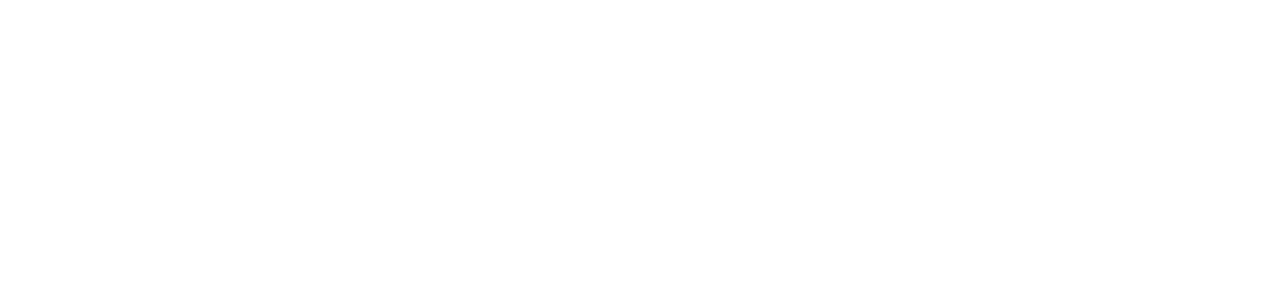
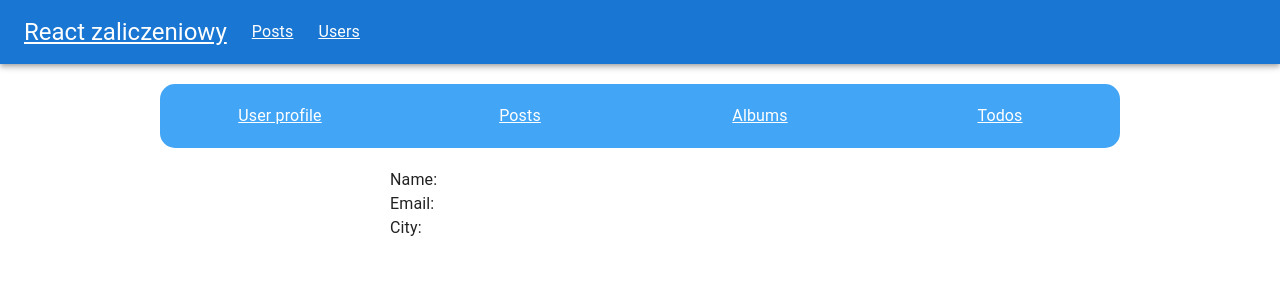
Before and after one commit to SavenkoRodion/frontend-frameworks-project, a React (Create React App) app in the folder frontend-frameworks-project/: page /User/1 in a window 1280 px wide. Before the commit this address had no page. Shown: the top 300 px of the page. Built offline with nearby package versions, Linux system fonts and the light colour scheme; no server answers.

Commit message:
implementation

```diff
--- a/frontend-frameworks-project/src/Components/Albums/Album.tsx
+++ b/frontend-frameworks-project/src/Components/Albums/Album.tsx
@@ -9,7 +9,7 @@
 const Album = ({ title, albumId }: AlbumProps) => {
   const { userName } = useURLParams();
   return (
-    <Link href={`/${userName}/albums/${albumId.toString()}`}>
+    <Link href={`/User/${userName}/Albums/${albumId.toString()}`}>
       <Box
         sx={{
           border: "1px solid black",
@@ -17,7 +17,7 @@
           marginBottom: " 20px",
           padding: "10px",
           height: "auto",
-          width: "500px"
+          width: "500px",
         }}
       >
         <Typography component="h2" variant="h4">
--- a/frontend-frameworks-project/src/Components/Albums/Albums.tsx
+++ b/frontend-frameworks-project/src/Components/Albums/Albums.tsx
@@ -13,6 +13,7 @@
   const [userData, setUserData] = useState<TUser>();
 
   useEffect(() => {
+    console.log(userName);
     jsonApiFetch<TUser>(
       JsonApiEndpointsEnum.USERS,
       `username=${userName}`,
@@ -34,7 +35,8 @@
 
   return (
     <>
-      {albums.length && albums.map((e, i) => <Album key={i} title={e.title} albumId={e.id} />)}
+      {albums.length &&
+        albums.map((e, i) => <Album key={i} title={e.title} albumId={e.id} />)}
     </>
   );
 };
--- /dev/null
+++ b/frontend-frameworks-project/src/Components/Layout/UserProfileLayout.style.ts
@@ -0,0 +1,28 @@
+const ToolBar = {
+  justifyContent: "space-evenly",
+  backgroundColor: "#42a5f5",
+  color: "#fff",
+  borderRadius: "15px",
+  marginBottom: "20px",
+  width: "960px",
+};
+
+const ToolBarElement = {
+  height: "64px",
+  width: "100%",
+  display: "grid",
+  alignContent: "center",
+  "&:hover": {
+    background: "#1565c0",
+  },
+  "&:first-child": {
+    borderRadius: "15px 0 0 15px",
+  },
+  "&:last-child": {
+    borderRadius: "0 15px 15px 0",
+  },
+};
+
+const styles = { ToolBar, ToolBarElement };
+
+export default styles;
--- /dev/null
+++ b/frontend-frameworks-project/src/Components/Layout/UserProfileLayout.tsx
@@ -0,0 +1,68 @@
+import { Outlet, redirect } from "react-router-dom";
+import { Box, Link, Toolbar } from "@mui/material";
+import style from "./UserProfileLayout.style";
+import useUserName from "../../Hooks/useUserName";
+
+type Props = {};
+
+const UserProfile = (props: Props) => {
+  const userName = useUserName();
+  if (!userName) redirect("/");
+
+  return (
+    <>
+      <Toolbar sx={style.ToolBar} style={{ padding: 0 }}>
+        <Link
+          href={`/User/${userName}`}
+          variant="body1"
+          color="inherit"
+          align="center"
+          sx={style.ToolBarElement}
+        >
+          User profile
+        </Link>
+        <Link
+          href={`/User/${userName}/Posts`}
+          variant="body1"
+          color="inherit"
+          align="center"
+          sx={style.ToolBarElement}
+        >
+          Posts
+        </Link>
+        <Link
+          href={`/User/${userName}/Albums`}
+          variant="body1"
+          color="inherit"
+          align="center"
+          sx={style.ToolBarElement}
+        >
+          Albums
+        </Link>
+        <Link
+          href={`/User/${userName}/Todos`}
+          variant="body1"
+          color="inherit"
+          align="center"
+          sx={style.ToolBarElement}
+        >
+          Todos
+        </Link>
+      </Toolbar>
+      <Box>
+        <Box
+          sx={{
+            display: "flex",
+            flexDirection: "column",
+            margin: "0 auto",
+            width: "500px",
+          }}
+        >
+          <Outlet />
+        </Box>
+      </Box>
+    </>
+  );
+};
+
+export default UserProfile;
--- a/frontend-frameworks-project/src/Components/Posts/Post.tsx
+++ b/frontend-frameworks-project/src/Components/Posts/Post.tsx
@@ -5,10 +5,11 @@
 type PostProps = {
   post: TPost;
   userName: string;
-  comments: TComment[] | undefined;
+  comments?: TComment[];
+  isExpanded?: boolean;
 };
 
-const Post = ({ post, userName, comments }: PostProps) => {
+const Post = ({ post, userName, comments, isExpanded = false }: PostProps) => {
   return (
     <Box
       sx={{
@@ -19,13 +20,14 @@
       }}
     >
       <Typography>
-        Posted by <Link href={`/${userName}`}>{userName}</Link>
+        Posted by <Link href={`/User/${userName}`}>{userName}</Link>
       </Typography>
       <Typography component="h2" variant="h4">
         {post.title}
       </Typography>
       <Typography>body: {post.body}</Typography>
-      {/* <div>
+      {isExpanded && (
+        <Box>
           Post comments:
           <br />
           <br />
@@ -41,7 +43,8 @@
                 <br />
               </>
             ))}
-      </div> */}
+        </Box>
+      )}
     </Box>
   );
 };
--- a/frontend-frameworks-project/src/Components/Posts/Posts.tsx
+++ b/frontend-frameworks-project/src/Components/Posts/Posts.tsx
@@ -5,7 +5,7 @@
 import { TUser } from "../../Model/TUser";
 import TComment from "../../Model/TComments";
 import { useEffect, useState } from "react";
-import { Pagination } from "@mui/material";
+import { CircularProgress, Pagination } from "@mui/material";
 
 const Posts = () => {
   const [allPosts, setAllPosts] = useState<TPost[]>([]);
@@ -34,7 +34,6 @@
     event: React.ChangeEvent<unknown>,
     page: number
   ): void => {
-    console.log("heree");
     setPagePosts(
       allPosts.slice(countPages * page - postsPerPage, countPages * page)
     );
@@ -43,15 +42,18 @@
 
   return (
     <>
-      {pagePosts.length &&
+      {pagePosts.length ? (
         pagePosts.map((e) => (
           <Post
             post={e}
             userName={users.find((user) => user.id === e.userId)?.username!}
             comments={comments.filter((comment) => comment.postId === e.id)}
           />
-        ))}
-      {countPages && (
+        ))
+      ) : (
+        <CircularProgress />
+      )}
+      {countPages && pagePosts.length ? (
         <Pagination
           sx={{ ul: { justifyContent: "center" }, marginBottom: "20px" }}
           count={countPages}
@@ -63,6 +65,8 @@
           showLastButton
           showFirstButton
         />
+      ) : (
+        <></>
       )}
     </>
   );
--- /dev/null
+++ b/frontend-frameworks-project/src/Components/Posts/UserProfilePosts.tsx
@@ -0,0 +1,51 @@
+import React, { useEffect, useState } from "react";
+import useUserName from "../../Hooks/useUserName";
+import jsonApiFetch from "../../Hooks/jsonApiFetch";
+import JsonApiEndpointsEnum from "../../Model/JsonApiEndpointsEnum";
+import TPost from "../../Model/TPost";
+import { TUser } from "../../Model/TUser";
+import Post from "./Post";
+import { CircularProgress } from "@mui/material";
+
+const UserProfilePosts = () => {
+  const userName = useUserName();
+  const [userPosts, setUserPosts] = useState<TPost[]>([]);
+  const [data, setData] = useState<TUser[]>([]);
+  const [userData, setUserData] = useState<TUser>();
+
+  useEffect(() => {
+    jsonApiFetch<TUser>(
+      JsonApiEndpointsEnum.USERS,
+      `username=${userName}`,
+      setData
+    );
+  }, [userName]);
+
+  useEffect(() => {
+    setUserData(data[0]);
+  }, [data]);
+
+  useEffect(() => {
+    jsonApiFetch<TPost>(
+      JsonApiEndpointsEnum.POSTS,
+      `userId=${userData?.id}`,
+      setUserPosts
+    );
+  }, [userData]);
+
+  useEffect(() => {
+    jsonApiFetch<TPost>(JsonApiEndpointsEnum.POSTS, "", setUserPosts);
+  }, []);
+
+  return (
+    <>
+      {userPosts.length ? (
+        userPosts.map((e) => <Post post={e} userName={userName!} />)
+      ) : (
+        <CircularProgress />
+      )}
+    </>
+  );
+};
+
+export default UserProfilePosts;
--- a/frontend-frameworks-project/src/Components/User/User.tsx
+++ b/frontend-frameworks-project/src/Components/User/User.tsx
@@ -1,4 +1,4 @@
-import { Box, Link, Typography } from "@mui/material";
+import { Box, Link } from "@mui/material";
 import { TComapany } from "../../Model/TUser";
 
 interface UserProps {
@@ -7,7 +7,7 @@
   company: TComapany;
 }
 
-const Album = ({ userName, name, company }: UserProps) => {
+const User = ({ userName }: UserProps) => {
   return (
     <Box
       sx={{
@@ -19,11 +19,11 @@
         width: "500px",
       }}
     >
-      <Link href={`/${userName}`} variant="h4">
+      <Link href={`/User/${userName}`} variant="h4">
         Name: {userName}
       </Link>
     </Box>
   );
 };
 
-export default Album;
+export default User;
--- a/frontend-frameworks-project/src/Components/User/UserProfile.tsx
+++ b/frontend-frameworks-project/src/Components/User/UserProfile.tsx
@@ -4,10 +4,7 @@
 import { TUser } from "../../Model/TUser";
 import JsonApiEndpointsEnum from "../../Model/JsonApiEndpointsEnum";
 import { useEffect, useState } from "react";
-import TPost from "../../Model/TPost";
-import TComment from "../../Model/TComments";
-import Post from "../Posts/Post";
-import { AppBar, Box, Link, Toolbar } from "@mui/material";
+import { Typography } from "@mui/material";
 
 type Props = {};
 
@@ -17,9 +14,6 @@
 
   const [data, setData] = useState<TUser[]>([]);
   const [userData, setUserData] = useState<TUser>();
-
-  const [userPosts, setUserPosts] = useState<TPost[]>([]);
-  const [userComments, setUserComments] = useState<TComment[]>([]);
 
   useEffect(() => {
     jsonApiFetch<TUser>(
@@ -33,67 +27,11 @@
     setUserData(data[0]);
   }, [data]);
 
-  useEffect(() => {
-    if (!userData) return;
-    if (!userData.id) return;
-    jsonApiFetch<TPost>(
-      JsonApiEndpointsEnum.POSTS,
-      `id=${userData?.id}`,
-      setUserPosts
-    );
-    if (!userData.name) return;
-    jsonApiFetch<TComment>(
-      JsonApiEndpointsEnum.COMMENTS,
-      `name=${userData?.name}`,
-      setUserComments
-    );
-  }, [userData]);
-
   return (
     <>
-      <Toolbar>
-        <Link href="/Users" variant="body1" color="inherit" align="center">
-          User profile
-        </Link>
-        <Link href="/" variant="body1" color="inherit" align="center">
-          Posts
-        </Link>
-        <Link href="/Posts" variant="body1" color="inherit" align="center">
-          Albums
-        </Link>
-        <Link href="/Users" variant="body1" color="inherit" align="center">
-          Todos
-        </Link>
-      </Toolbar>
-      <Box>
-        Hello from {userData?.username}
-        <br />
-        User company is {userData?.company?.name}
-        <br />
-        <br />
-        <Link href={`/${userName}/albums`}>View user albums</Link>
-        <br />
-        <br />
-        <Link href={`/${userName}/todos`}>View user todos</Link>
-        <br />
-        <br />
-        {userData?.username} posts
-        <hr />
-        <br />
-        <br />
-        {userPosts.length && userName && (
-          <>
-            {userPosts.map((e, i) => (
-              <Post
-                key={i}
-                post={e}
-                userName={userName}
-                comments={userComments}
-              />
-            ))}
-          </>
-        )}
-      </Box>
+      <Typography>Name: {userData?.name}</Typography>
+      <Typography>Email: {userData?.email}</Typography>
+      <Typography>City: {userData?.address.city}</Typography>
     </>
   );
 };
--- a/frontend-frameworks-project/src/Hooks/jsonApiFetch.ts
+++ b/frontend-frameworks-project/src/Hooks/jsonApiFetch.ts
@@ -11,8 +11,6 @@
 
   const responseData = await response.json();
   setter(responseData);
-
-  console.log("loading is over", responseData);
 };
 
 export default jsonApiFetch;
--- a/frontend-frameworks-project/src/index.tsx
+++ b/frontend-frameworks-project/src/index.tsx
@@ -3,11 +3,13 @@
 import { BrowserRouter, Route, Routes } from "react-router-dom";
 import Layout from "./Components/Layout/Layout";
 import Posts from "./Components/Posts/Posts";
+import UserProfileLayout from "./Components/Layout/UserProfileLayout";
 import UserProfile from "./Components/User/UserProfile";
 import Todos from "./Components/Todos/Todos";
 import Albums from "./Components/Albums/Albums";
 import AlbumView from "./Components/Albums/AlbumView";
 import Users from "./Components/User/Users";
+import UserProfilePosts from "./Components/Posts/UserProfilePosts";
 
 const root = ReactDOM.createRoot(
   document.getElementById("root") as HTMLElement
@@ -20,10 +22,13 @@
           <Route index element={<Posts />} />
           <Route path="posts" element={<Posts />} />
           <Route path="users" element={<Users />} />
-          <Route path=":userName" element={<UserProfile />} />
-          <Route path=":userName/todos" element={<Todos />} />
-          <Route path=":userName/albums" element={<Albums />} />
-          <Route path=":userName/albums/:albumId" element={<AlbumView />} />
+          <Route path="User/:userName" element={<UserProfileLayout />}>
+            <Route path="" element={<UserProfile />} />
+            <Route path="Posts" element={<UserProfilePosts />} />
+            <Route path="Todos" element={<Todos />} />
+            <Route path="Albums" element={<Albums />} />
+            <Route path="Albums/:albumId" element={<AlbumView />} />
+          </Route>
         </Route>
       </Routes>
     </BrowserRouter>
```
Also changed, not shown: frontend-frameworks-project/src/Components/User/UserProfile.style.ts (added, +28 -0 lines). Lines whose indentation alone changed are shown as unchanged.
